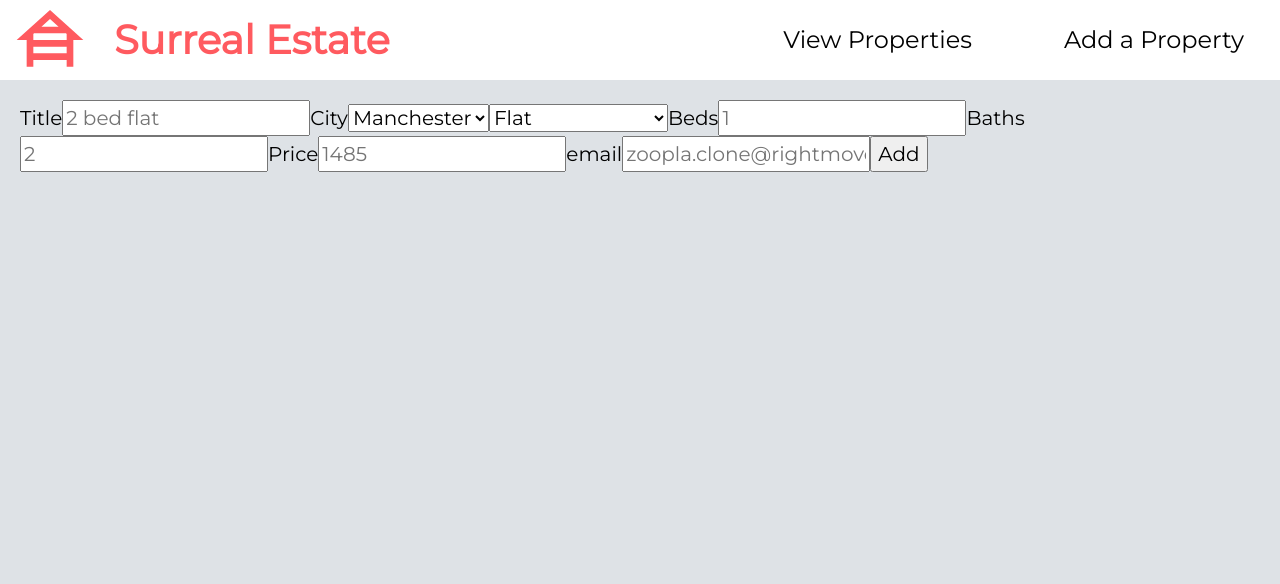
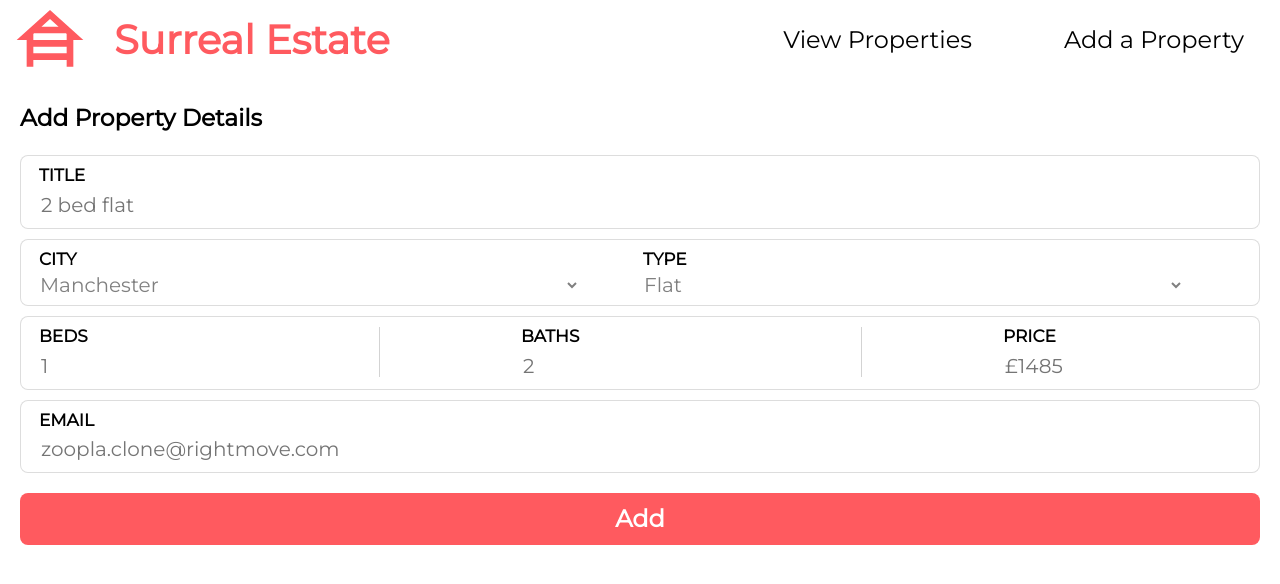
Before and after one commit to VeeUye/surreal-estate, a React (Create React App) app: page /add-property in a window 1280 px wide. Shown: the top 584 px of the page. Built offline with nearby package versions, Linux system fonts and the light colour scheme.

Commit message:
Style Add Property form

```diff
--- a/src/components/AddProperty.js
+++ b/src/components/AddProperty.js
@@ -23,9 +23,12 @@ const AddProperty = () => {
 
   return (
     <div className="add-property">
+      <h3 className="page-header">Add Property Details</h3>
       <form onSubmit={handleAddProperty}>
+        {" "}
+        <div className="outer-input">
           <label htmlFor="title">
-          Title
+            TITLE
             <input
               id="title"
               type="text"
@@ -35,8 +38,11 @@ const AddProperty = () => {
               onChange={handleFieldChange}
             />
           </label>
+        </div>
+        <div className="split-outer-input">
+          <div className="city-dropdown">
             <label htmlFor="city">
-          City
+              CITY
               <select
                 id="city"
                 type="text"
@@ -50,7 +56,12 @@ const AddProperty = () => {
                 <option value="Liverpool">Liverpool</option>
               </select>
             </label>
+          </div>
+          <span className="span-divider" />
+
+          <div className="type-dropdown">
             <label htmlFor="type">
+              TYPE
               <select
                 id="type"
                 type="text"
@@ -67,8 +78,11 @@ const AddProperty = () => {
                 <option value="Bungalow">Bungalow</option>
               </select>
             </label>
+          </div>
+        </div>
+        <div className="split-outer-input">
           <label htmlFor="bedrooms">
-          Beds
+            BEDS
             <input
               id="bedrooms"
               type="number"
@@ -78,8 +92,9 @@ const AddProperty = () => {
               onChange={handleFieldChange}
             />
           </label>
+          <span className="divider" />
           <label htmlFor="bathrooms">
-          Baths
+            BATHS
             <input
               id="bathrooms"
               type="number"
@@ -89,19 +104,46 @@ const AddProperty = () => {
               onChange={handleFieldChange}
             />
           </label>
+          <span className="divider" />
           <label htmlFor="price">
-          Price
+            PRICE
             <input
               id="price"
               type="number"
               name="price"
               value={fields.price}
-            placeholder="1485"
+              placeholder="£1485"
               onChange={handleFieldChange}
             />
           </label>
+        </div>
+        {/* <div className="split-outer-input">
+          <label htmlFor="price">
+            PRICE
+            <input
+              id="price"
+              type="number"
+              name="price"
+              value={fields.price}
+              placeholder="£1485"
+              onChange={handleFieldChange}
+            />
+          </label> */}
+        {/* <label htmlFor="email">
+            EMAIL
+            <input
+              id="email"
+              type="email"
+              name="email"
+              value={fields.email}
+              placeholder="zoopla.clone@rightmove.com"
+              onChange={handleFieldChange}
+            />
+          </label> */}
+        {/* </div> */}
+        <div className="outer-input">
           <label htmlFor="email">
-          email
+            EMAIL
             <input
               id="email"
               type="email"
@@ -111,6 +153,7 @@ const AddProperty = () => {
               onChange={handleFieldChange}
             />
           </label>
+        </div>
         <button type="submit">Add</button>
       </form>
     </div>
--- a/src/styles/add-property.css
+++ b/src/styles/add-property.css
@@ -1,3 +1,99 @@
 .add-property {
   padding: 1rem;
 }
+
+.outer-input {
+  display: inline-block;
+  border-radius: 8px;
+  margin-bottom: 0.5rem;
+  padding: 8px 16px;
+  width: 100%;
+  box-shadow: #dddddd 0 0 0 1px inset;
+}
+
+.split-outer-input {
+  display: flex;
+  justify-content: space-between;
+  border-radius: 8px;
+  margin-bottom: 0.5rem;
+  padding: 8px 16px;
+  width: 100%;
+  /* width: calc(100% - 1px); */
+  box-shadow: #dddddd 0 0 0 1px inset;
+}
+
+.city-dropdown {
+  display: inline-block;
+  width: 50%;
+}
+
+.type-dropdown {
+  display: inline-block;
+  width: 50%;
+}
+
+input {
+  outline: none;
+  border: none;
+  display: block;
+  text-indent: 3px;
+  font-size: 1rem;
+  font-weight: 500;
+  color: grey;
+  width: 100%;
+}
+
+label {
+  display: block;
+  /* padding: 0.2rem; */
+  color: black;
+  font-size: 0.85rem;
+  font-weight: 600;
+  text-indent: 3px;
+}
+
+select {
+  display: block;
+  outline: none;
+  background-color: transparent;
+  border: none;
+  margin: 0px;
+  width: 90%;
+  padding: 0px;
+  margin: 0px;
+  font-size: 1rem;
+  font-weight: 500;
+  color: grey;
+  /* text-indent: -px; */
+}
+
+option {
+  display: block;
+  white-space: nowrap;
+  padding: 0px 2px 1px;
+}
+
+.divider {
+  height: 2.5rem;
+  border-right: 1px solid lightgray;
+  top: 3px;
+  right: 1rem;
+  position: relative;
+}
+
+button {
+  background: none;
+  border: none;
+  color: #fff;
+  font-size: 1.2rem;
+  font-weight: 800;
+  background-color: #ff5a5f;
+  width: 100%;
+  border-radius: 8px;
+  margin-top: 0.5rem;
+  padding: 8px 16px;
+}
+
+.page-header {
+  margin-bottom: 1rem;
+}
--- a/src/styles/index.css
+++ b/src/styles/index.css
@@ -25,7 +25,7 @@ body {
   -moz-osx-font-smoothing: grayscale;
   -webkit-font-smoothing: antialiased;
   padding: 0;
-  background: #dee2e6;
+  background: #fff;
 }
 
 img,
```
Lines whose indentation alone changed are shown as unchanged.
